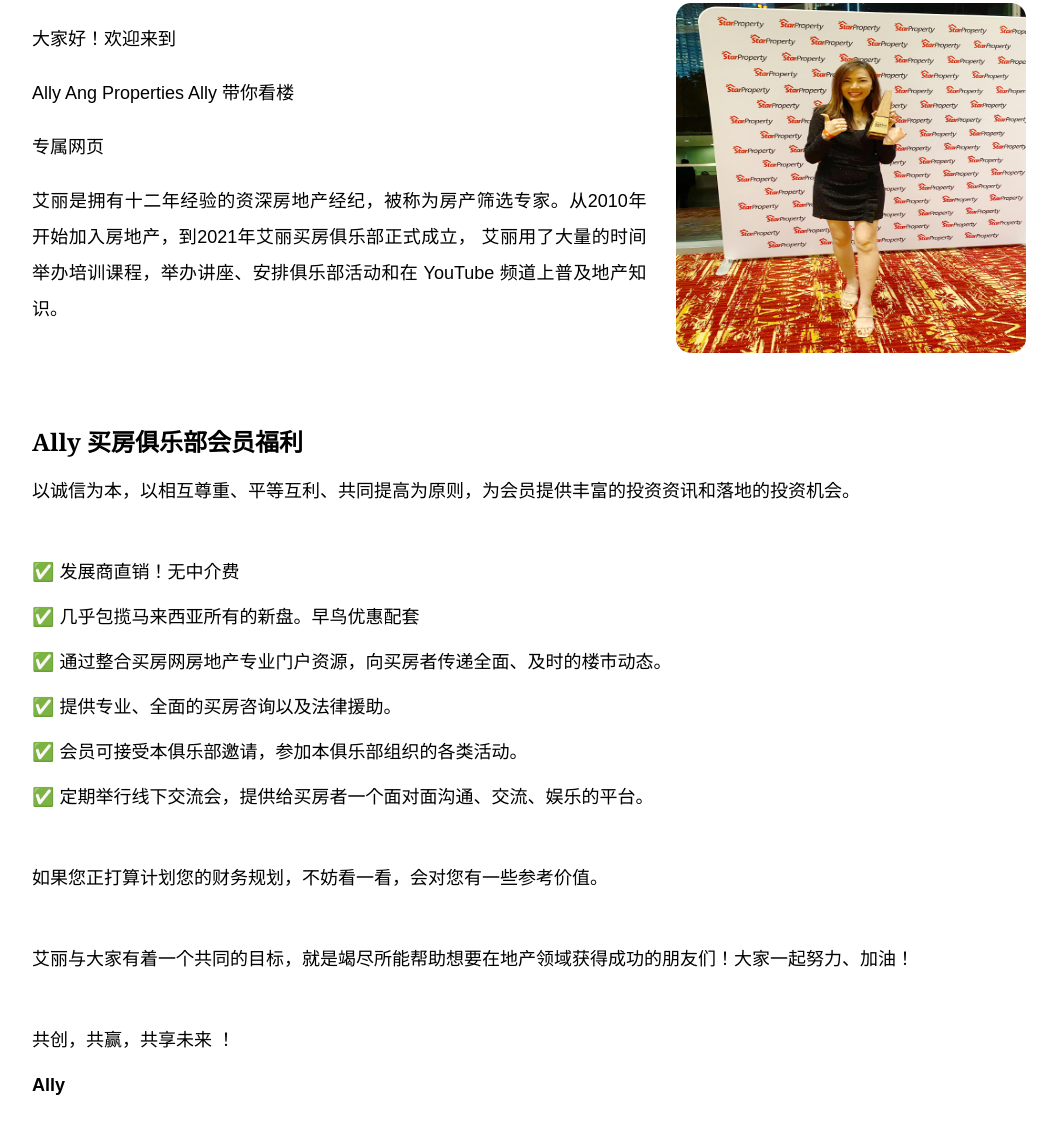
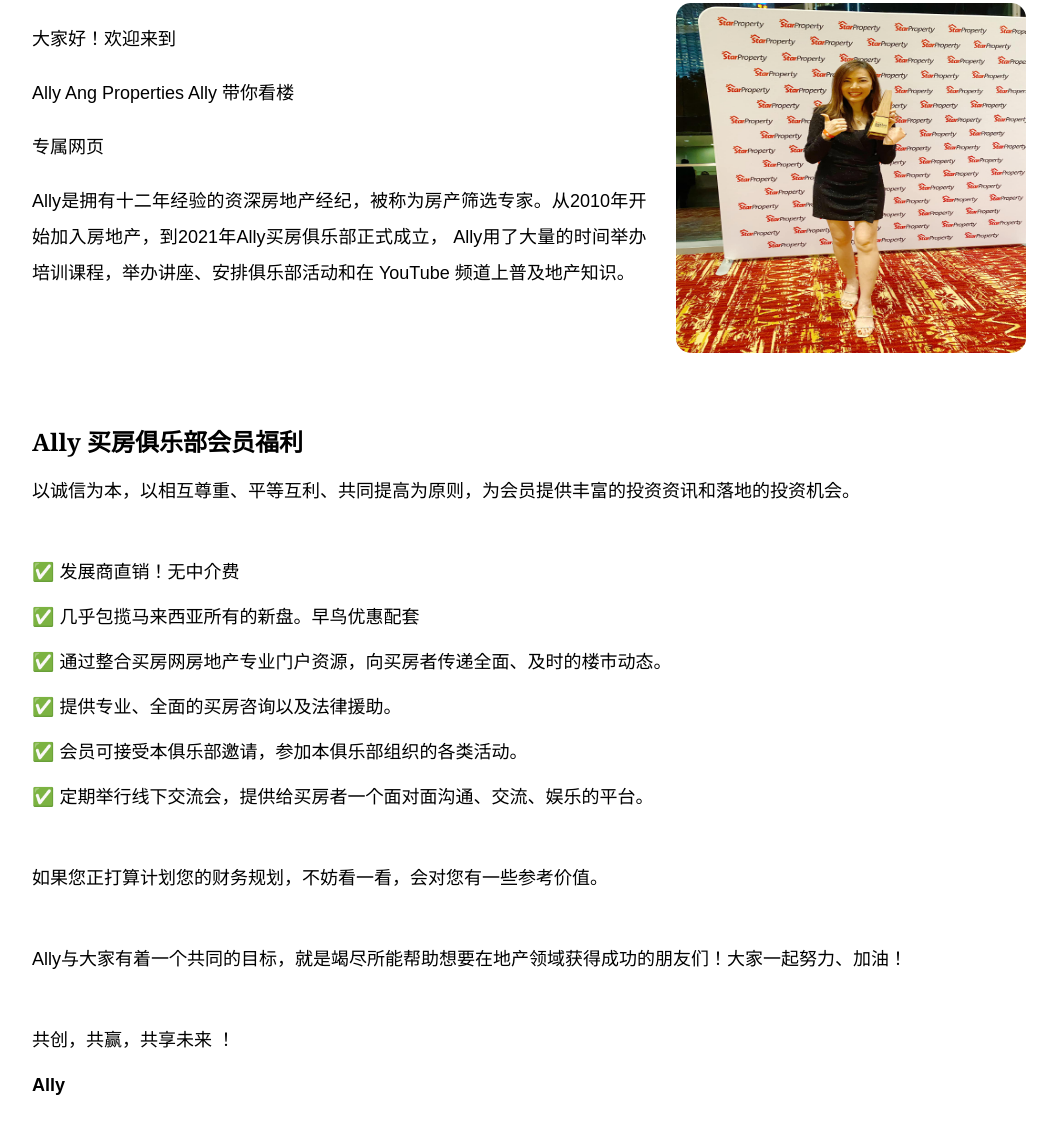
Before and after one commit to spidweb2000/AllyProperties.github.io, a plain HTML site: page about.html in a window 1280 px wide. Shown: the part 507-1640 px from the top of the page, without its empty margins (96-1153 px from the left). Drawn offline with nearby package versions, Linux system fonts and the light colour scheme.

Commit message:
update ally to eng

```diff
--- a/about.html
+++ b/about.html
@@ -117,7 +117,7 @@
                     <p>Ally Ang Properties Ally 带你看楼</p>
                     <p>专属网页</p>
 
-                    <p>艾丽是拥有十二年经验的资深房地产经纪，被称为房产筛选专家。从2010年开始加入房地产，到2021年艾丽买房俱乐部正式成立， 艾丽用了大量的时间举办培训课程，举办讲座、安排俱乐部活动和在
+                    <p>Ally是拥有十二年经验的资深房地产经纪，被称为房产筛选专家。从2010年开始加入房地产，到2021年Ally买房俱乐部正式成立， Ally用了大量的时间举办培训课程，举办讲座、安排俱乐部活动和在
                         YouTube
                         频道上普及地产知识。</p>
                 </div>
@@ -140,7 +140,7 @@
                 <br>
                 <p>如果您正打算计划您的财务规划，不妨看一看，会对您有一些参考价值。</p>
                 <br>
-                <p>艾丽与大家有着一个共同的目标，就是竭尽所能帮助想要在地产领域获得成功的朋友们！大家一起努力、加油！</p>
+                <p>Ally与大家有着一个共同的目标，就是竭尽所能帮助想要在地产领域获得成功的朋友们！大家一起努力、加油！</p>
                 <br>
                 <p>共创，共赢，共享未来 ！</p>
                 <p><b>Ally</b></p>
```
Also changed, not shown: index.html (+1 -1 lines).
